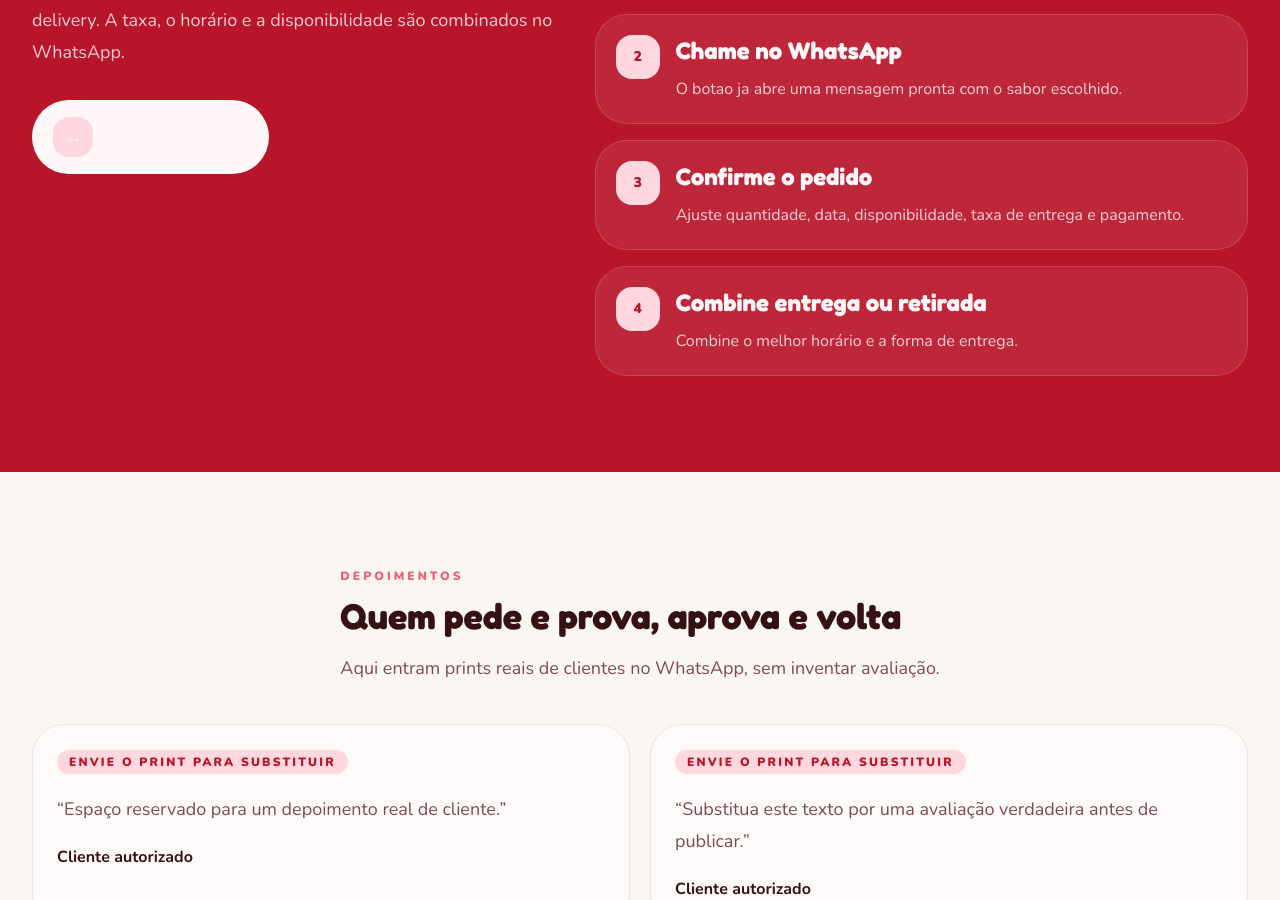
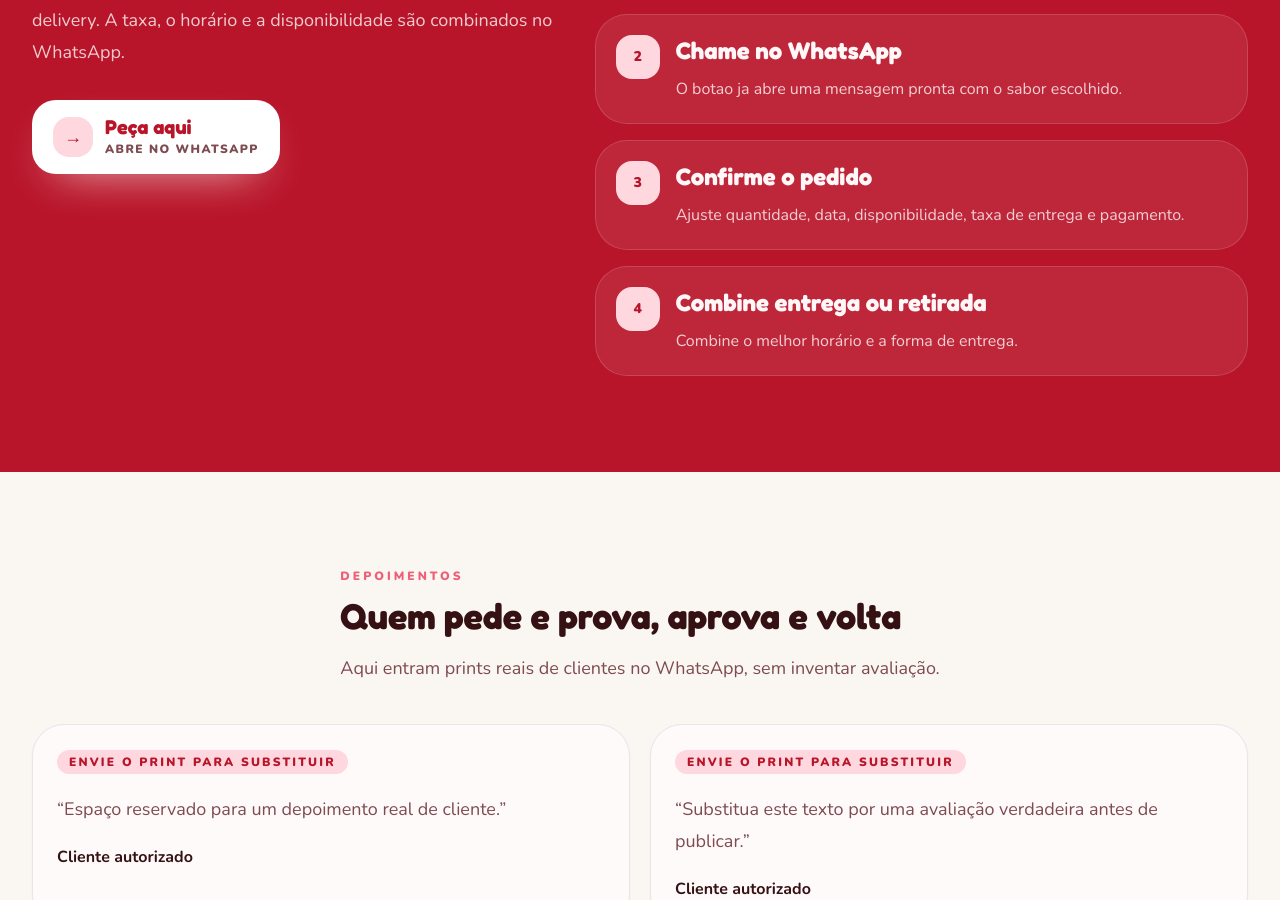
Before and after one commit to karlitus222/cookies-da-mavis, a Next.js app: page / in a window 1280 px wide. Shown: the part 5530-6430 px from the top of the page. Built offline with nearby package versions, Linux system fonts and the light colour scheme; no server answers.

Commit message:
Fix order CTA text visibility

```diff
--- a/src/components/HowToOrderSection.tsx
+++ b/src/components/HowToOrderSection.tsx
@@ -1,6 +1,5 @@
 import { brandInfo, orderSteps } from "@/data/site";
 import { createOrderMessage, createWhatsAppLink } from "@/lib/whatsapp";
-import { ButtonLink } from "./ButtonLink";
 import { SectionHeading } from "./SectionHeading";
 
 const orderHref = createWhatsAppLink(
@@ -23,22 +22,25 @@ export function HowToOrderSection() {
               description={brandInfo.deliveryInfo}
               tone="inverse"
             />
-            <ButtonLink
-              className="mt-5 gap-3 rounded-3xl border border-white/45 bg-[var(--color-primary-foreground)] px-4 py-3 text-left text-[var(--color-primary)] shadow-[0_18px_45px_-24px_rgba(255,250,244,0.95)] hover:scale-[1.02] sm:mt-8 sm:px-5 sm:py-4"
+            <a
+              aria-label="Peça aqui pelo WhatsApp"
+              className="mt-5 inline-flex w-fit items-center gap-3 rounded-3xl border border-white/45 bg-white px-4 py-3 text-[#b9152a] shadow-[0_18px_45px_-24px_rgba(255,250,244,0.95)] transition hover:-translate-y-1 hover:scale-[1.02] focus-visible:outline focus-visible:outline-2 focus-visible:outline-offset-4 focus-visible:outline-white sm:mt-8 sm:px-5 sm:py-4"
               href={orderHref}
+              rel="noreferrer"
+              target="_blank"
             >
               <span className="flex h-10 w-10 shrink-0 items-center justify-center rounded-2xl bg-[var(--color-accent-soft)] text-lg font-black">
                 →
               </span>
-              <span>
-                <span className="block font-display text-lg font-black leading-none">
+              <span className="grid gap-1 text-left">
+                <strong className="font-display text-xl font-black leading-none text-[#b9152a]">
                   Peça aqui
-                </span>
-                <span className="mt-1 block text-xs font-bold opacity-75">
-                  abre direto no WhatsApp
-                </span>
+                </strong>
+                <small className="text-xs font-black uppercase tracking-[0.12em] text-[#7e4b51]">
+                  abre no WhatsApp
+                </small>
               </span>
-            </ButtonLink>
+            </a>
           </div>
 
           <ol className="grid gap-3 sm:gap-4">
```
